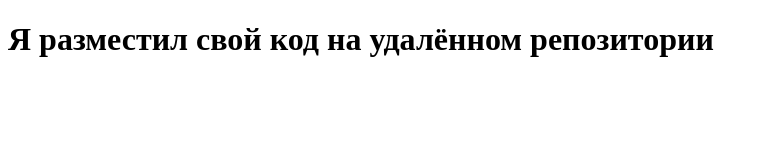
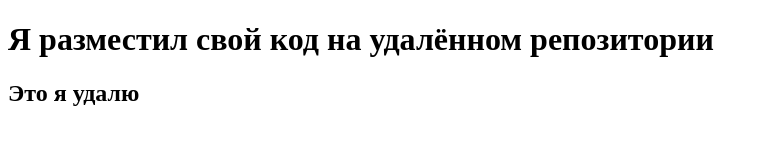
Before and after one commit to Evilswain/test_repo, a plain HTML site: page index.html in a window 1280 px wide. Shown: the whole page, without its empty margins (0-768 px from the left). Drawn offline with Linux system fonts and the light colour scheme.

Commit message:
Fake commit

```diff
--- a/index.html
+++ b/index.html
@@ -7,5 +7,6 @@
 </head>
 <body>
     <h1>Я разместил свой код на удалённом репозитории</h1>
+    <h2>Это я удалю</h2>
 </body>
 </html>
```
